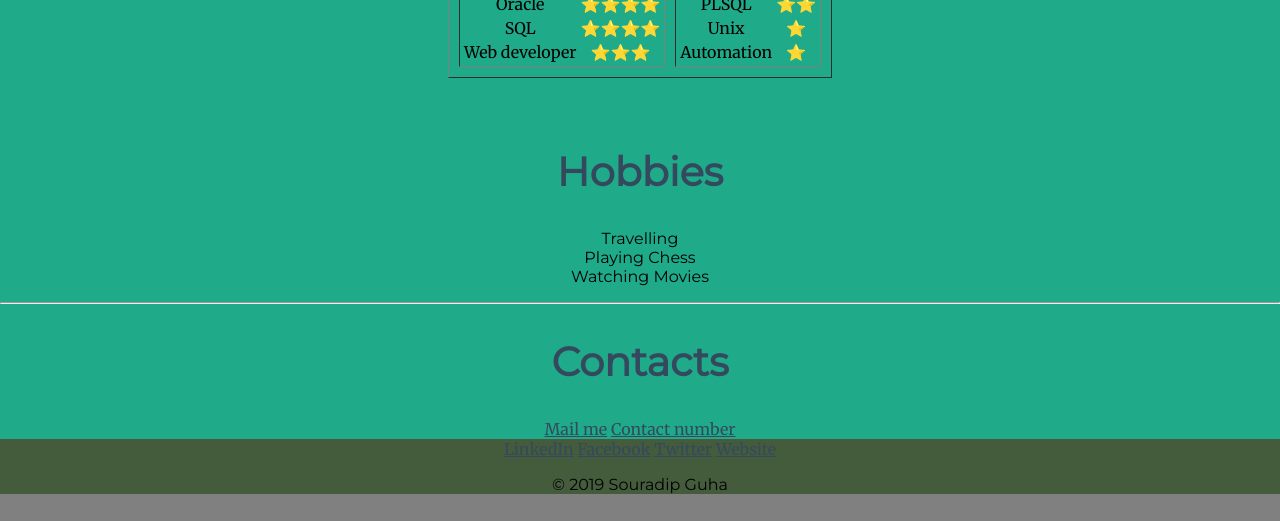
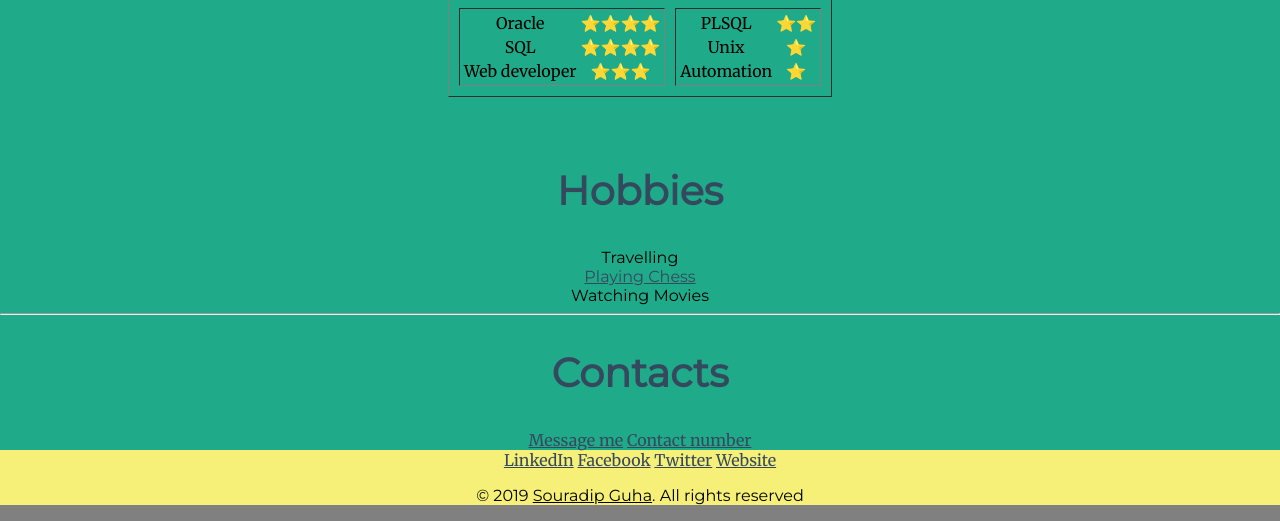
Before and after one commit to souguha26/Souradip, a plain HTML site: page index.html in a window 1280 px wide. Shown: the part 1962-2483 px from the top of the page. Drawn offline with Linux system fonts and the light colour scheme.

Commit message:
some changes

```diff
--- a/CSS/Styles.css
+++ b/CSS/Styles.css
@@ -36,7 +36,7 @@ p{
 background-color: #1fab89;
 }
 .bottom-c{
-background-color: #445c3c;
+background-color: #f6f078;
 }
 .bottom-cloud{
   position: absolute;
@@ -72,15 +72,19 @@ a{
   margin: auto;
 }
 
+.hobbies{
+  width: 50%;
+  margin: auto;
+}
 .contact{
   width: 50%;
   margin: auto;
 }
 
+.profile{
+  width: 50%;
+  margin: auto;
+}
 .skills-table{
   margin: auto;
 }
-
-.unlist{
-  text-align: center;
-}
--- a/index.html
+++ b/index.html
@@ -4,7 +4,7 @@
 <head>
   <meta charset="utf-8">
   <title>Souradip Guha</title>
-  <link rel="stylesheet" href="CSS/Styles.css">
+  <link rel="stylesheet" href="css/Styles.css"> <!-- (16px = 100% = 1em/1rem) -->
   <link rel="icon" href="favicon.ico">
   <link href="https://fonts.googleapis.com/css?family=Merriweather|Montserrat|Sacramento&display=swap" rel="stylesheet">
 </head>
@@ -84,10 +84,10 @@
         <div>
           <img class="" src="" alt="">
           <h2>Hobbies</h2>
-          <p>
+          <p  class="hobbies">
               Travelling
               <br>
-              Playing Chess
+              <a href="https://www.momjunction.com/wp-content/uploads/2019/05/How-to-play-chess.jpg">Playing Chess</a>
               <br>
               Watching Movies
           </p>
@@ -96,7 +96,7 @@
         <div class="contact">
           <h2>Contacts</h2>
 
-          <a class="email" href="mailto:pittu2012@gmail.com">Mail me</a>
+          <a class="email" href="mailto:pittu2012@gmail.com">Message me</a>
           <a class="phone" href="Contacts.html">Contact number</a>
         </div>
       </div>
@@ -107,7 +107,7 @@
         <a class="footer-link" href="https://www.facebook.com/profile.php?id=100004278333128">Facebook</a>
         <a class="footer-link" href="https://twitter.com/iamSouradipGuha">Twitter</a>
         <a class="footer-link" href="https://www.appbrewery.co/p/web-development-course-resources/">Website</a>
-        <p>© 2019 Souradip Guha</p>
+        <p>© 2019 <u>Souradip Guha</u>. All rights reserved</p>
       </div>
 
 
```
